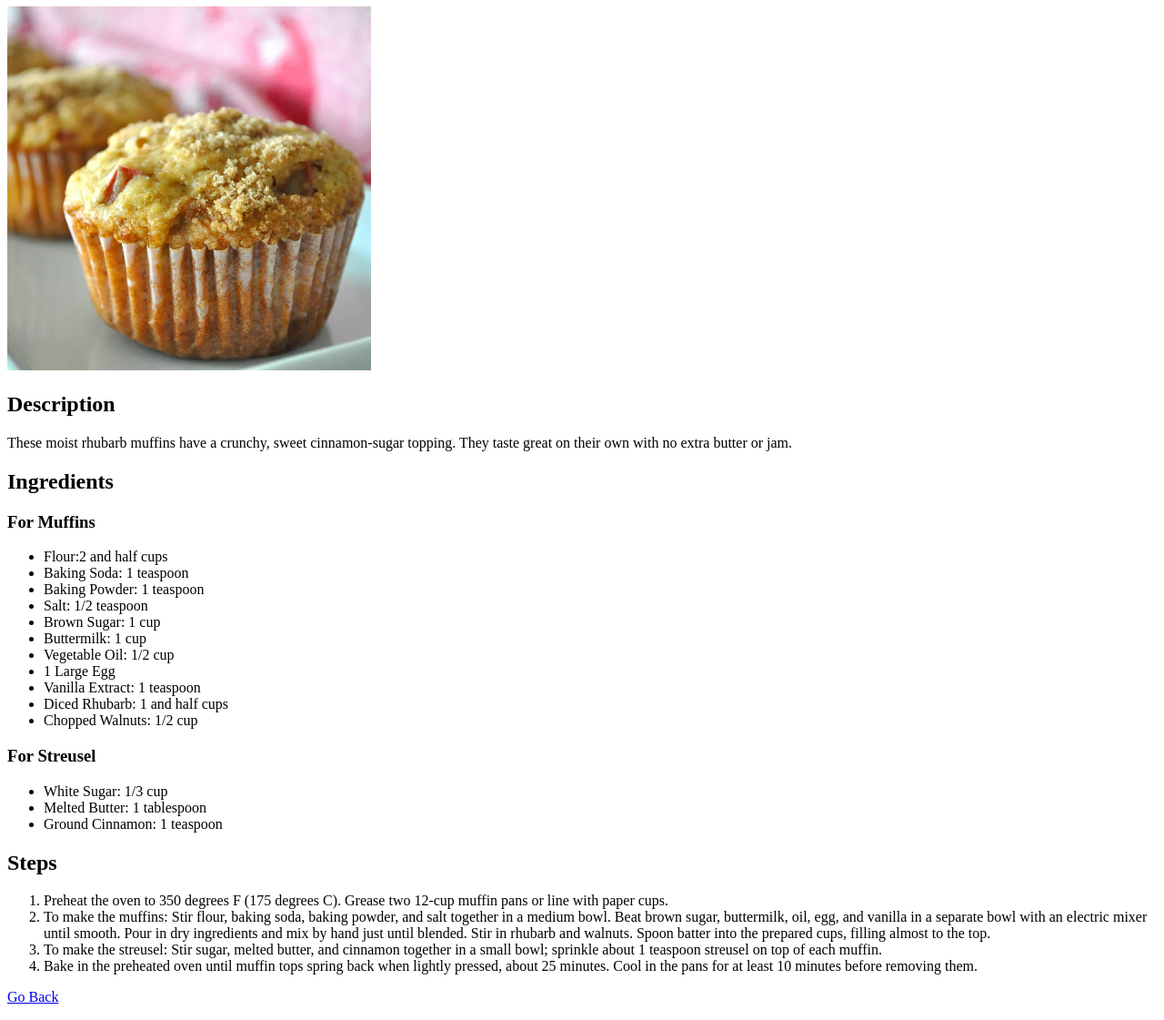
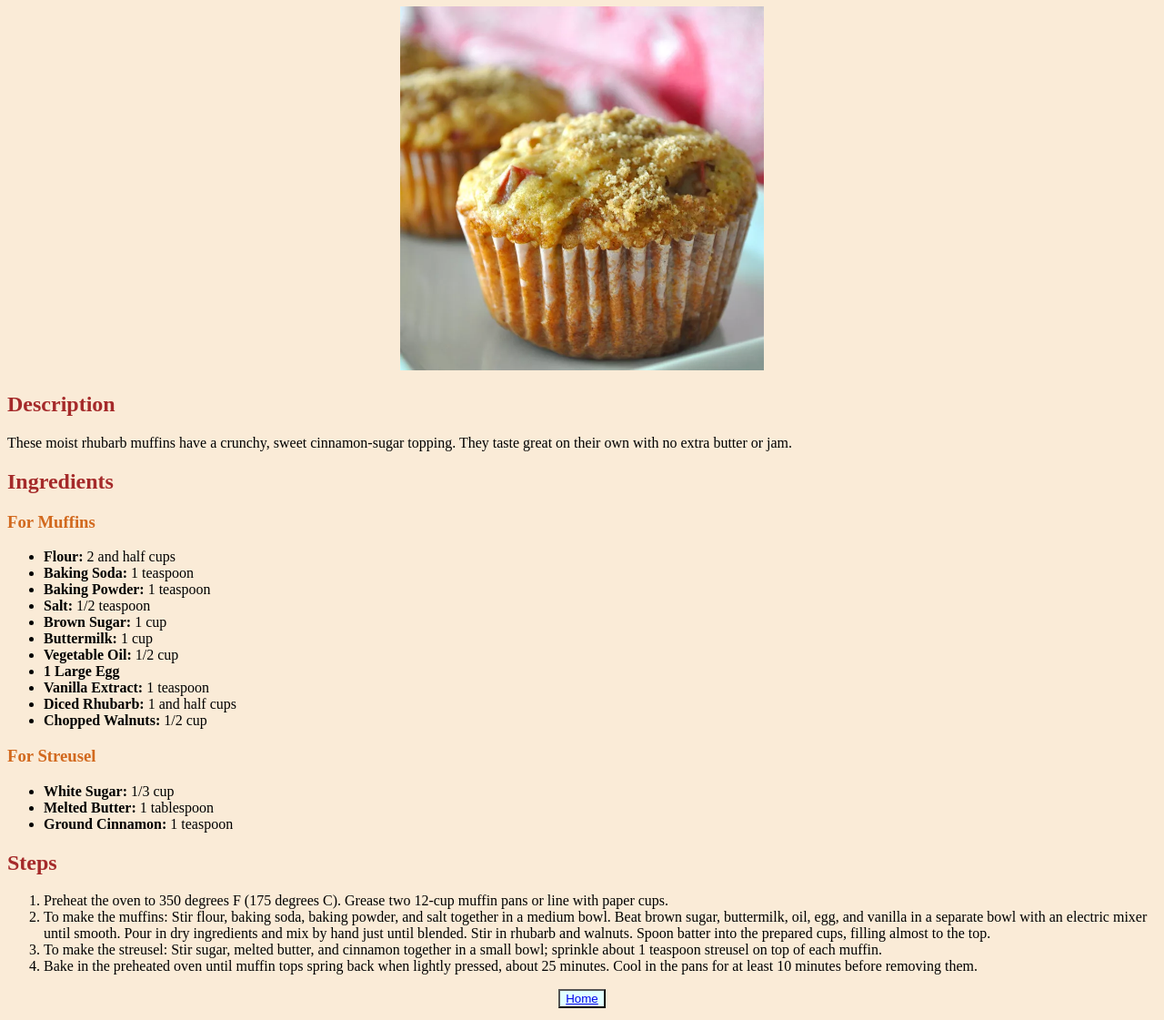
Before and after one commit to MrVajid/odin-recipes, a plain HTML site: page recipes/rhubarb-muffins.html in a window 1280 px wide. Shown: the part 73-1194 px from the top of the page at 91% size. Drawn offline with Linux system fonts and the light colour scheme.

Commit message:
Style the website with CSS

```diff
--- a/recipes/rhubarb-muffins.html
+++ b/recipes/rhubarb-muffins.html
@@ -3,33 +3,34 @@
 <head>
     <meta charset="UTF-8">
     <meta name="viewport" content="width=device-width, initial-scale=1.0">
+    <link rel="stylesheet" href="../style.css">
     <title>Glazed Carrots</title>
 </head>
 <body>
     <h1>Rhubarb Muffins</h1>
-    <img src="../img/rhubarb-muffins.webp" alt="Delicious Rhubarb Muffins" height="400" width="400">
+    <div><img class="img" src="../img/rhubarb-muffins.webp" alt="Delicious Rhubarb Muffins" height="400" width="400"></div>
     <h2>Description</h2>
     <p>These moist rhubarb muffins have a crunchy, sweet cinnamon-sugar topping. They taste great on their own with no extra butter or jam.</p>
     <h2>Ingredients</h2>
     <h3>For Muffins</h3>
     <ul>
-       <li>Flour:2 and half cups</li>
-       <li>Baking Soda: 1 teaspoon</li>
-       <li>Baking Powder: 1 teaspoon</li>
-       <li>Salt: 1/2 teaspoon</li>
-       <li>Brown Sugar: 1 cup</li>
-       <li>Buttermilk: 1 cup</li>
-       <li>Vegetable Oil: 1/2 cup</li>
-       <li>1 Large Egg</li>
-       <li>Vanilla Extract: 1 teaspoon</li>
-       <li>Diced Rhubarb: 1 and half cups</li>
-       <li>Chopped Walnuts: 1/2 cup</li>
+       <li><strong>Flour:</strong> 2 and half cups</li>
+       <li><strong>Baking Soda:</strong> 1 teaspoon</li>
+       <li><strong>Baking Powder:</strong> 1 teaspoon</li>
+       <li><strong>Salt:</strong> 1/2 teaspoon</li>
+       <li><strong>Brown Sugar:</strong> 1 cup</li>
+       <li><strong>Buttermilk:</strong> 1 cup</li>
+       <li><strong>Vegetable Oil:</strong> 1/2 cup</li>
+       <li><strong>1 Large Egg</strong></li>
+       <li><strong>Vanilla Extract:</strong> 1 teaspoon</li>
+       <li><strong>Diced Rhubarb:</strong> 1 and half cups</li>
+       <li><strong>Chopped Walnuts:</strong> 1/2 cup</li>
     </ul>
     <h3>For Streusel</h3>
     <ul>
-        <li>White Sugar: 1/3 cup</li>
-        <li>Melted Butter: 1 tablespoon</li>
-        <li>Ground Cinnamon: 1 teaspoon</li>
+        <li><strong>White Sugar:</strong> 1/3 cup</li>
+        <li><strong>Melted Butter:</strong> 1 tablespoon</li>
+        <li><strong>Ground Cinnamon:</strong> 1 teaspoon</li>
     </ul>
     <h2>Steps</h2>
     <ol>
@@ -38,6 +39,6 @@
         <li>To make the streusel: Stir sugar, melted butter, and cinnamon together in a small bowl; sprinkle about 1 teaspoon streusel on top of each muffin.</li>
         <li>Bake in the preheated oven until muffin tops spring back when lightly pressed, about 25 minutes. Cool in the pans for at least 10 minutes before removing them.</li>
     </ol>
-    <p><a href="../index.html">Go Back</a></p>
+    <div><button><a href="../index.html">Home</a></button></div>
 </body>
 </html>
--- /dev/null
+++ b/style.css
@@ -0,0 +1,28 @@
+body {
+    background-color: antiquewhite;
+    font-family:'Times New Roman', Times, serif;
+}
+.img {
+    height: auto;
+    width: 400;
+}
+div {
+    text-align: center;
+}
+h1 {
+    color: darkmagenta;
+    background-color:azure;
+    text-align: center;
+}
+h2 {
+    color:brown;
+}
+h3 {
+    color: chocolate;
+}
+button {
+    color: black;
+    background-color:lightcyan;
+    font-weight: 500;
+    text-align: center;
+}
```
Also changed, not shown: index.html (+5 -4 lines), recipes/glazed-carrots.html (+8 -7 lines), recipes/oven-roasted-grape-tomatoes.html (+10 -8 lines).
